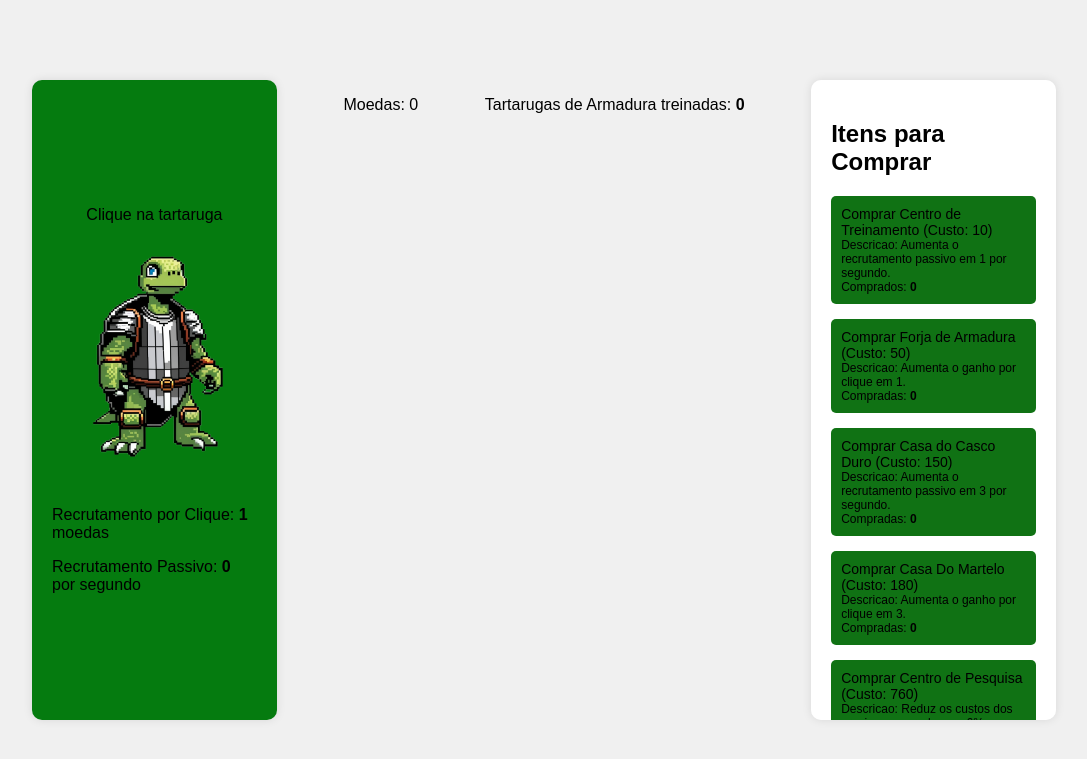
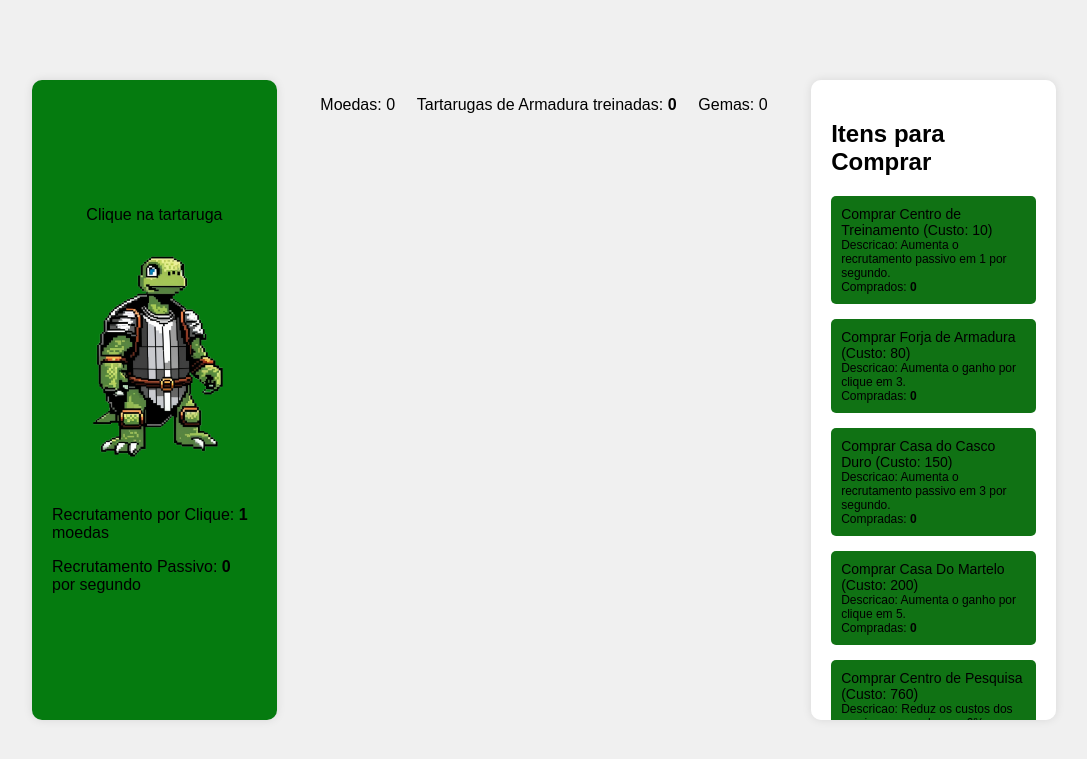
Before and after one commit to Thiagueraf/turtle-clicker, a FastAPI app: page / in a window 1280 px wide. Shown: the top 759 px of the page, without its empty margins (96-1183 px from the left). Run offline with FastAPI, Linux system fonts and the light colour scheme.

Commit message:
ATT: Adição das conquistas ao sistema
Criação de algumas conquistas e de recompensa por conquistas, ainda pendente inserção de utilidade para recompensa das conquistas

```diff
--- a/static/script.js
+++ b/static/script.js
@@ -1,9 +1,121 @@
 // static/script.js
 
 document.addEventListener('DOMContentLoaded', () => {
+
+    // Configuração inicial das conquistas
+    const achievements = {
+        "ninja": {
+            name: "As Ninjas",
+            reward: 0.2,
+            criteria: () => totalRewards >= 4,
+            achieved: false,
+        },
+        "training-camp": {
+            name: "Quartel de Treinos",
+            reward: 0.4,
+            criteria: () => trainingCentersBought >= 10,
+            achieved: false,
+        },
+        "master-clicker": {
+            name: "Master Clicker",
+            reward: 0.5,
+            criteria: () => totalClicks >= 100, // Adicione totalClicks para rastrear o total de cliques
+            achieved: false,
+        },
+        "armor-veteran": {
+            name: "Veterano de Armadura",
+            reward: 0.3,
+            criteria: () => armorForgesBought >= 15,
+            achieved: false,
+        },
+        "fortress-builder": {
+            name: "Construtor de Fortalezas",
+            reward: 0.4,
+            criteria: () => hardShellsBought >= 10,
+            achieved: false,
+        },
+        "tools-expert": {
+            name: "Especialista em Ferramentas",
+            reward: 0.6,
+            criteria: () => hammerHousesBought >= 20,
+            achieved: false,
+        },
+        "turtle-magnate": {
+            name: "O Magnata das Tartarugas",
+            reward: 0.5,
+            criteria: () => totalRewards >= 150, // Supondo que tartarugas treinadas é representado por trainingCentersBought
+            achieved: false,
+        },
+        "research-pioneer": {
+            name: "Pioneiro da Pesquisa",
+            reward: 0.7,
+            criteria: () => researchCentersBought >= 5, // Adicione researchCentersBought para rastrear o Centro de Pesquisa
+            achieved: false,
+        },
+        "library-guru": {
+            name: "Guru da Biblioteca",
+            reward: 0.8,
+            criteria: () => enchantedLibrariesBought >= 3, // Adicione enchantedLibrariesBought para rastrear a Biblioteca Encantada
+            achieved: false,
+        },
+        "supreme-forger": {
+            name: "Forjador Supremo",
+            reward: 1.0,
+            criteria: () => diamondFurnacesBought >= 5, // Adicione diamondFurnacesBought para rastrear o Forno de Diamante
+            achieved: false,
+        },
+        "item-collector": {
+            name: "Colecionador de Itens",
+            reward: 0.6,
+            criteria: () => totalItemsBought === totalAvailableItems, // Adicione totalItemsBought e totalAvailableItems para rastrear todos os itens
+            achieved: false,
+        },
+        "training-defender": {
+            name: "Defensor dos Treinos",
+            reward: 0.3,
+            criteria: () => trainingCentersBought >= 20, // Adicione trainingCentersBought para rastrear o treinamento realizado
+            achieved: false,
+        }
+    };
+    const notificationContainer = document.getElementById('notification-container');
+
+// Função para verificar conquistas
+function checkAchievements() {
+    for (const key in achievements) {
+        const achievement = achievements[key];
+        if (!achievement.achieved && achievement.criteria()) {
+            achievement.achieved = true;
+            displayNotification(achievement);
+            // Adicione as gemas ao total de gemas
+            gems += achievement.reward;
+            updateGemsDisplay();
+        }
+    }
+}
+
+// Função para exibir a notificação de conquista
+function displayNotification(achievement) {
+    const notification = document.createElement('div');
+    notification.className = 'notification show';
+    notification.textContent = `Conquista Desbloqueada: ${achievement.name}! Recompensa: ${achievement.reward} Gemas.`;
+    notificationContainer.appendChild(notification);
+    setTimeout(() => {
+        notification.classList.remove('show');
+        setTimeout(() => notification.remove(), 500); // Remove a notificação após o efeito de fade-out
+    }, 3000);
+}
+
+// Atualizar o total de gemas e o display
+let gems = 0;
+
+function updateGemsDisplay() {
+    gemsDisplay.textContent = gems;
+}
     let coins = 0;
     let passiveRewardRate = 0;
     let totalRewards = 0;
+    let totalClicks = 0;
+    let totalItemsBought = 0;
     let clickRewardValue = 1;
     let trainingCentersBought = 0;
     let armorForgesBought = 0;
@@ -12,6 +124,7 @@ document.addEventListener('DOMContentLoaded', () => {
     let researchCentersBought = 0;
     let enchantedLibrariesBought = 0;
     let diamondFurnacesBought = 0;
+    let totalAvailableItems = 4;
 
     const coinsDisplay = document.getElementById('coins');
     const clickRewardDisplay = document.getElementById('click-reward');
@@ -39,7 +152,7 @@ document.addEventListener('DOMContentLoaded', () => {
     const buyResearchCenterButton = document.getElementById('buy-research-center');
     const buyLibraryButton = document.getElementById('buy-enchanted-library');
     const buyFurnaceButton = document.getElementById('buy-diamond-furnace');
-
+    const gemsDisplay = document.getElementById('gems');
     // Atualizar a exibição das moedas
     function updateCoinsDisplay() {
         coinsDisplay.textContent = coins;
@@ -104,6 +217,7 @@ document.addEventListener('DOMContentLoaded', () => {
         totalRewards += clickRewardValue;
         updateCoinsDisplay();
         updateTotalRewardsDisplay();
+        checkAchievements();
 
         // Pega a posição do clique
         const rect = clickableButton.getBoundingClientRect();
@@ -121,10 +235,12 @@ document.addEventListener('DOMContentLoaded', () => {
             coins -= trainingCost;
             passiveRewardRate++;
             trainingCentersBought++;
+            totalItemsBought++;
             updateCoinsDisplay();
             updatePassiveRewardDisplay();
             updateTrainingCentersDisplay();
             trainingCostDisplay.textContent = trainingCost * 2; // Aumenta o custo para a próxima compra
+            checkAchievements();
         } else {
             alert('Você não tem moedas suficientes para comprar o Centro de Treinamento!');
         }
@@ -136,11 +252,13 @@ document.addEventListener('DOMContentLoaded', () => {
         if (coins >= armorCost) {
             coins -= armorCost;
             armorForgesBought++;
-            clickRewardValue++;
+            totalItemsBought++;
+            clickRewardValue+=3;// Aumento do valor do click
             updateCoinsDisplay();
             updateArmorForgesDisplay();
             updateClickRewardDisplay(); // Atualiza o display do ganho por clique
             armorCostDisplay.textContent = armorCost * 3; // Triplica o custo para a próxima compra
+            checkAchievements();
         } else {
             alert('Você não tem moedas suficientes para comprar a Forja de Armadura!');
         }
@@ -153,10 +271,12 @@ document.addEventListener('DOMContentLoaded', () => {
             coins -= hardShellCost;
             passiveRewardRate += 3;
             hardShellsBought++;
+            totalItemsBought++;
             updateCoinsDisplay();
             updateHardShellsDisplay();
             updatePassiveRewardDisplay(); // Atualiza o display da recompensa passiva
             hardShellCostDisplay.textContent = hardShellCost * 2; // Multiplica o custo por 2 para a próxima compra
+            checkAchievements();
         } else {
             alert('Você não tem moedas suficientes para comprar a Casa do Casco Duro!');
         }
@@ -167,12 +287,14 @@ document.addEventListener('DOMContentLoaded', () => {
         const hammerCost = parseInt(hammerCostDisplay.textContent, 10);
         if (coins >= hammerCost) {
             coins -= hammerCost;
-            clickRewardValue += 3;
+            clickRewardValue += 5;
             hammerHousesBought++;
+            totalItemsBought++;
             updateCoinsDisplay();
             updateHammerHousesDisplay();
             updateClickRewardDisplay(); // Atualiza o display do ganho por clique
             hammerCostDisplay.textContent = hammerCost * 3; // Multiplica o custo por 3 para a próxima compra
+            checkAchievements();
         } else {
             alert('Você não tem moedas suficientes para comprar a Casa Do Martelo!');
         }
@@ -227,10 +349,12 @@ document.addEventListener('DOMContentLoaded', () => {
         if (coins >= researchCost) {
             coins -= researchCost;
             researchCentersBought++;
+            totalItemsBought++;
             updateCoinsDisplay();
             updateResearchCentersDisplay();
             applyResearchCenterEffect(); // Aplica o efeito de redução de custo
-            researchCostDisplay.textContent = researchCost * 2; // Aumenta o custo para a próxima compra
+            researchCostDisplay.textContent = researchCost * 5; // Aumenta o custo para a próxima compra
+            checkAchievements();
         } else {
             alert('Você não tem moedas suficientes para comprar o Centro de Pesquisa!');
         }
@@ -242,10 +366,12 @@ document.addEventListener('DOMContentLoaded', () => {
         if (coins >= libraryCost) {
             coins -= libraryCost;
             enchantedLibrariesBought++;
+            totalItemsBought++;
             updateCoinsDisplay();
             updateEnchantedLibrariesDisplay();
             applyLibraryEffect(); // Aplica o efeito de aumento de eficiência
-            libraryCostDisplay.textContent = libraryCost * 2; // Aumenta o custo para a próxima compra
+            libraryCostDisplay.textContent = libraryCost * 5; // Aumenta o custo para a próxima compra
+            checkAchievements();
         } else {
             alert('Você não tem moedas suficientes para comprar a Biblioteca Encantada!');
         } // Ao comprar a biblioteca o valor do click não está sendo salvo na visualização
@@ -257,6 +383,7 @@ document.addEventListener('DOMContentLoaded', () => {
         if (coins >= furnaceCost) {
             coins -= furnaceCost;
             diamondFurnacesBought++;
+            totalItemsBought++;
             clickRewardValue += 10;
             passiveRewardRate += 10;
             updateCoinsDisplay();
@@ -264,10 +391,12 @@ document.addEventListener('DOMContentLoaded', () => {
             updateClickRewardDisplay();
             updatePassiveRewardDisplay();
             furnaceCostDisplay.textContent = furnaceCost * 2; // Aumenta o custo para a próxima compra
+            checkAchievements();
         } else {
             alert('Você não tem moedas suficientes para comprar o Forno de Diamante!');
         }
     });
+
     // Inicializa o display do ganho por clique e das casas compradas
     updateClickRewardDisplay();
     updateHardShellsDisplay();
@@ -295,4 +424,5 @@ document.addEventListener('DOMContentLoaded', () => {
         floatText.addEventListener('animationend', () => {
             floatText.remove();
         });
+
     }
--- a/static/styles.css
+++ b/static/styles.css
@@ -103,3 +103,29 @@ body {
         transform: translateY(-90px); /* O texto se move 50px para cima */
     }
 }
+
+.notification-container {
+    position: absolute;
+    top: 10px;
+    right: 10px;
+    z-index: 1000;
+    width: 300px;
+    display: flex;
+    flex-direction: column;
+    align-items: flex-end;
+}
+
+.notification {
+    background-color: #4CAF50;
+    color: white;
+    padding: 15px;
+    margin-bottom: 10px;
+    border-radius: 5px;
+    box-shadow: 0px 0px 10px rgba(0, 0, 0, 0.1);
+    opacity: 0;
+    transition: opacity 0.5s ease;
+}
+
+.notification.show {
+    opacity: 1;
+}
--- a/templates/index.html
+++ b/templates/index.html
@@ -3,8 +3,9 @@
 <head>
     <meta charset="UTF-8">
     <meta name="viewport" content="width=device-width, initial-scale=1.0">
-    <title>Clicker Game</title>
+    <title>Turtle Game</title>
     <link rel="stylesheet" href="/static/styles.css">
+    <link rel="icon" href="static/armored-turtle.png" type="image/png">
 </head>
 <body>
     <div class="game-container">
@@ -18,8 +19,11 @@
 
             </div>
         </div>
-        <p>Moedas: <span id="coins">0</span></p>
+        <!-- <h1>Turtle Clicker </h1> -->
+        <br><p>Moedas: <span id="coins">0</span></p>
         <p>Tartarugas de Armadura treinadas: <span id="total-rewards">0</span></p>
+        <p>Gemas: <span id="gems">0</span></p><br>
+        <div class="notification-container" id="notification-container"></div>
         <div class="right-menu">
             <h2>Itens para Comprar</h2>
             <button id="buy-training-center" class="buy-button">
@@ -28,8 +32,8 @@
                 <p>Comprados: <span id="training-centers">0</span></p>
             </button>
             <button id="buy-armor-forge" class="buy-button">
-                Comprar Forja de Armadura (Custo: <span id="armor-cost">50</span>)
-                <p>Descricao: Aumenta o ganho por clique em 1.</p>
+                Comprar Forja de Armadura (Custo: <span id="armor-cost">80</span>)
+                <p>Descricao: Aumenta o ganho por clique em 3.</p>
                 <p>Compradas: <span id="armor-forges">0</span></p>
             </button>
             <button id="buy-hard-shell-house" class="buy-button">
@@ -38,8 +42,8 @@
                 <p>Compradas: <span id="hard-shells">0</span></p>
             </button>
             <button id="buy-hammer-house" class="buy-button">
-                Comprar Casa Do Martelo (Custo: <span id="hammer-cost">180</span>)
-                <p>Descricao: Aumenta o ganho por clique em 3.</p>
+                Comprar Casa Do Martelo (Custo: <span id="hammer-cost">200</span>)
+                <p>Descricao: Aumenta o ganho por clique em 5.</p>
                 <p>Compradas: <span id="hammer-houses">0</span></p>
             </button>
             <button id="buy-research-center" class="buy-button">
```
Also changed, not shown: static/armored-turtle.jpg (added), static/armored-turtle.png (added).
